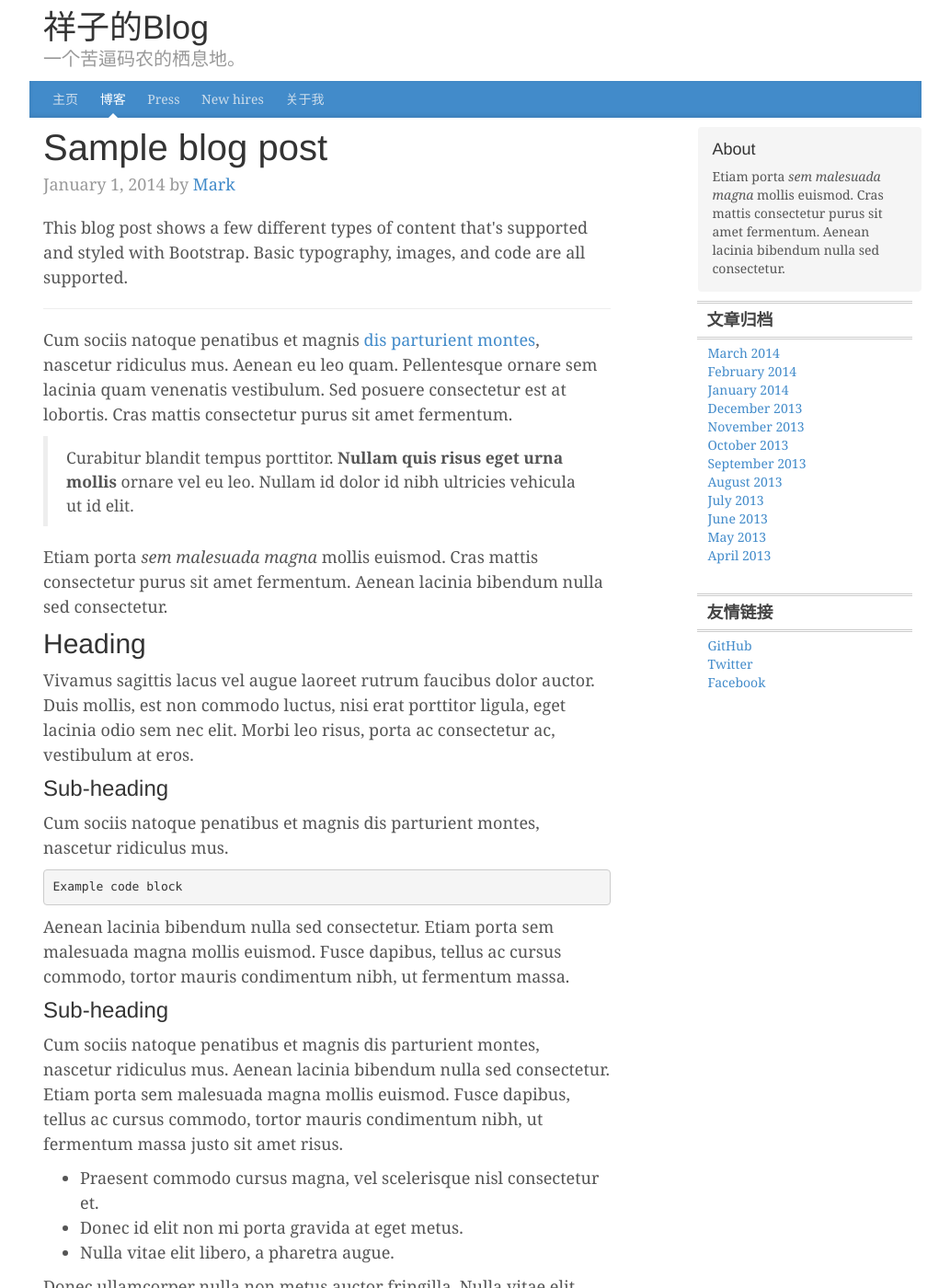
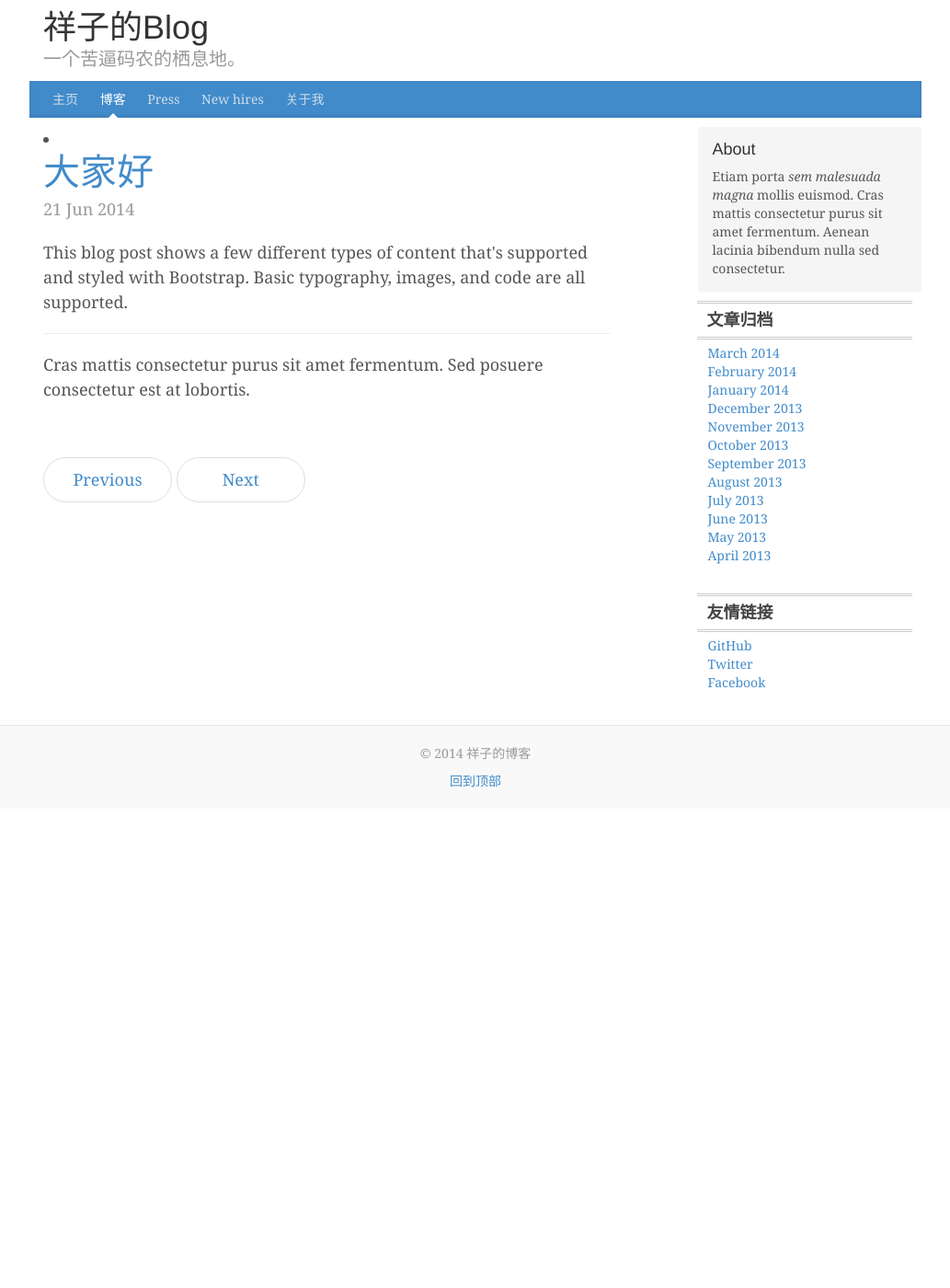
Before and after one commit to hayesSwing/hayesswing.github.com, a Jekyll site: the page built from index.html, in a window 1280 px wide and 1400 px high. Shown: the whole window at 92% size, without its empty margins (123-1156 px from the left). Built offline with Jekyll 4.4.1, drawn with Linux system fonts in a browser that asks for light colours; nearby versions of some CDN libraries; Markdown is read by kramdown in place of the engine named in the settings; the list of posts is cut into pages by our own code; some of the changed text lies outside the part shown.

Commit message:
edit _layouts/index.html

```diff
--- a/_layouts/index.html
+++ b/_layouts/index.html
@@ -53,64 +53,19 @@
 
         <div class="col-sm-8 blog-main">
 
+		  <li>{{ post.date | date_to_string }} <a href="{{ post.url }}">{{ post.title }}</a></li>
+
+		  {% for post in site.posts %}
           <div class="blog-post">
-            <h2 class="blog-post-title">Sample blog post</h2>
-            <p class="blog-post-meta">January 1, 2014 by <a href="#">Mark</a></p>
+            <h2 class="blog-post-title"><a href="{{ post.url }}">{{ post.title }}</a></h2>
+            <p class="blog-post-meta">{{ post.date | date_to_string }} </p>
 
             <p>This blog post shows a few different types of content that's supported and styled with Bootstrap. Basic typography, images, and code are all supported.</p>
             <hr>
-            <p>Cum sociis natoque penatibus et magnis <a href="#">dis parturient montes</a>, nascetur ridiculus mus. Aenean eu leo quam. Pellentesque ornare sem lacinia quam venenatis vestibulum. Sed posuere consectetur est at lobortis. Cras mattis consectetur purus sit amet fermentum.</p>
-            <blockquote>
-              <p>Curabitur blandit tempus porttitor. <strong>Nullam quis risus eget urna mollis</strong> ornare vel eu leo. Nullam id dolor id nibh ultricies vehicula ut id elit.</p>
-            </blockquote>
-            <p>Etiam porta <em>sem malesuada magna</em> mollis euismod. Cras mattis consectetur purus sit amet fermentum. Aenean lacinia bibendum nulla sed consectetur.</p>
-            <h2>Heading</h2>
-            <p>Vivamus sagittis lacus vel augue laoreet rutrum faucibus dolor auctor. Duis mollis, est non commodo luctus, nisi erat porttitor ligula, eget lacinia odio sem nec elit. Morbi leo risus, porta ac consectetur ac, vestibulum at eros.</p>
-            <h3>Sub-heading</h3>
-            <p>Cum sociis natoque penatibus et magnis dis parturient montes, nascetur ridiculus mus.</p>
-            <pre><code>Example code block</code></pre>
-            <p>Aenean lacinia bibendum nulla sed consectetur. Etiam porta sem malesuada magna mollis euismod. Fusce dapibus, tellus ac cursus commodo, tortor mauris condimentum nibh, ut fermentum massa.</p>
-            <h3>Sub-heading</h3>
-            <p>Cum sociis natoque penatibus et magnis dis parturient montes, nascetur ridiculus mus. Aenean lacinia bibendum nulla sed consectetur. Etiam porta sem malesuada magna mollis euismod. Fusce dapibus, tellus ac cursus commodo, tortor mauris condimentum nibh, ut fermentum massa justo sit amet risus.</p>
-            <ul>
-              <li>Praesent commodo cursus magna, vel scelerisque nisl consectetur et.</li>
-              <li>Donec id elit non mi porta gravida at eget metus.</li>
-              <li>Nulla vitae elit libero, a pharetra augue.</li>
-            </ul>
-            <p>Donec ullamcorper nulla non metus auctor fringilla. Nulla vitae elit libero, a pharetra augue.</p>
-            <ol>
-              <li>Vestibulum id ligula porta felis euismod semper.</li>
-              <li>Cum sociis natoque penatibus et magnis dis parturient montes, nascetur ridiculus mus.</li>
-              <li>Maecenas sed diam eget risus varius blandit sit amet non magna.</li>
-            </ol>
+
             <p>Cras mattis consectetur purus sit amet fermentum. Sed posuere consectetur est at lobortis.</p>
           </div><!-- /.blog-post -->
-
-          <div class="blog-post">
-            <h2 class="blog-post-title">Another blog post</h2>
-            <p class="blog-post-meta">December 23, 2013 by <a href="#">Jacob</a></p>
-
-            <p>Cum sociis natoque penatibus et magnis <a href="#">dis parturient montes</a>, nascetur ridiculus mus. Aenean eu leo quam. Pellentesque ornare sem lacinia quam venenatis vestibulum. Sed posuere consectetur est at lobortis. Cras mattis consectetur purus sit amet fermentum.</p>
-            <blockquote>
-              <p>Curabitur blandit tempus porttitor. <strong>Nullam quis risus eget urna mollis</strong> ornare vel eu leo. Nullam id dolor id nibh ultricies vehicula ut id elit.</p>
-            </blockquote>
-            <p>Etiam porta <em>sem malesuada magna</em> mollis euismod. Cras mattis consectetur purus sit amet fermentum. Aenean lacinia bibendum nulla sed consectetur.</p>
-            <p>Vivamus sagittis lacus vel augue laoreet rutrum faucibus dolor auctor. Duis mollis, est non commodo luctus, nisi erat porttitor ligula, eget lacinia odio sem nec elit. Morbi leo risus, porta ac consectetur ac, vestibulum at eros.</p>
-          </div><!-- /.blog-post -->
-
-          <div class="blog-post">
-            <h2 class="blog-post-title">New feature</h2>
-            <p class="blog-post-meta">December 14, 2013 by <a href="#">Chris</a></p>
-
-            <p>Cum sociis natoque penatibus et magnis dis parturient montes, nascetur ridiculus mus. Aenean lacinia bibendum nulla sed consectetur. Etiam porta sem malesuada magna mollis euismod. Fusce dapibus, tellus ac cursus commodo, tortor mauris condimentum nibh, ut fermentum massa justo sit amet risus.</p>
-            <ul>
-              <li>Praesent commodo cursus magna, vel scelerisque nisl consectetur et.</li>
-              <li>Donec id elit non mi porta gravida at eget metus.</li>
-              <li>Nulla vitae elit libero, a pharetra augue.</li>
-            </ul>
-            <p>Etiam porta <em>sem malesuada magna</em> mollis euismod. Cras mattis consectetur purus sit amet fermentum. Aenean lacinia bibendum nulla sed consectetur.</p>
-            <p>Donec ullamcorper nulla non metus auctor fringilla. Nulla vitae elit libero, a pharetra augue.</p>
-          </div><!-- /.blog-post -->
+		  {% endfor %}
 
           <nav>
             <ul class="pager">
```
